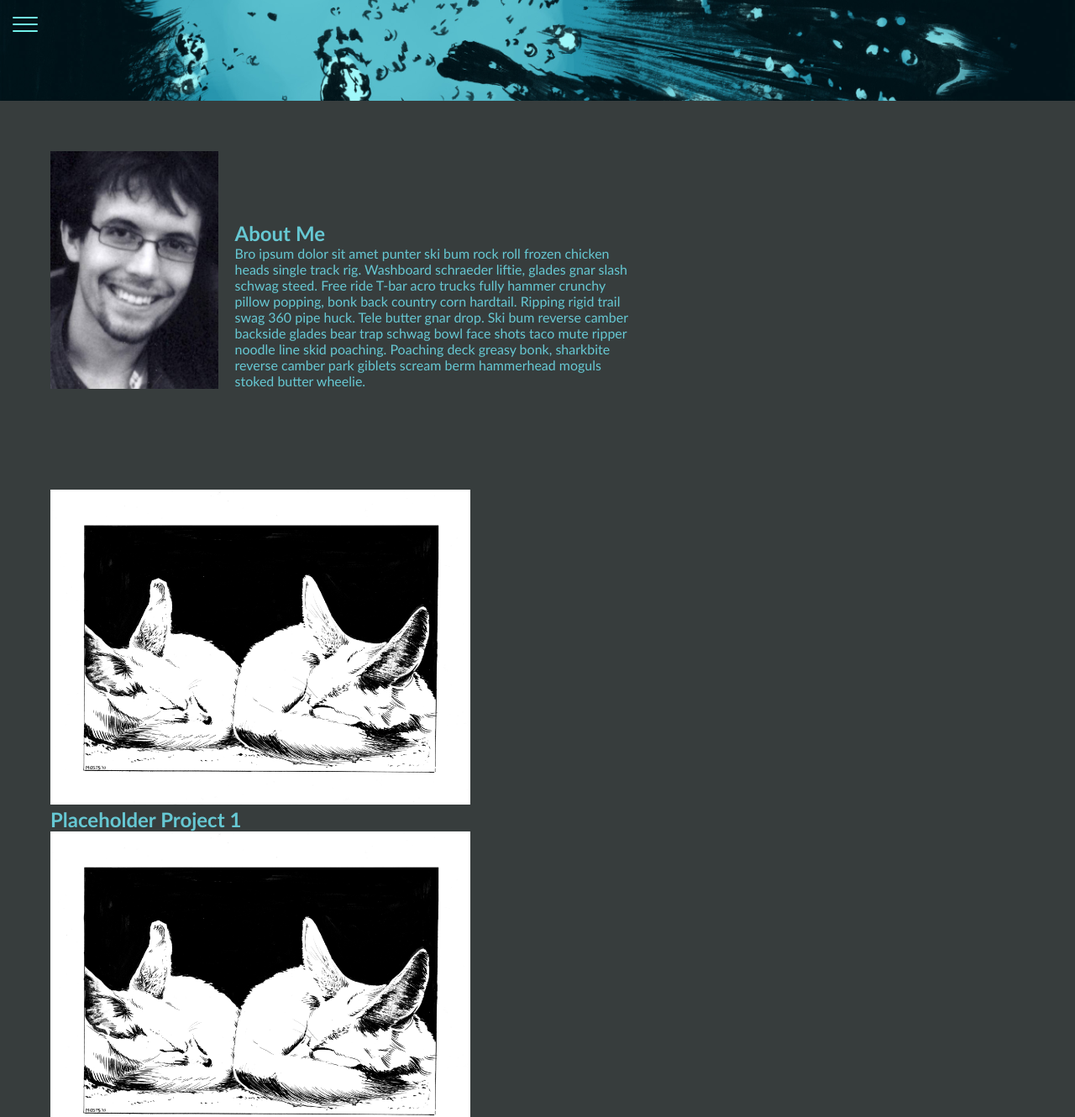
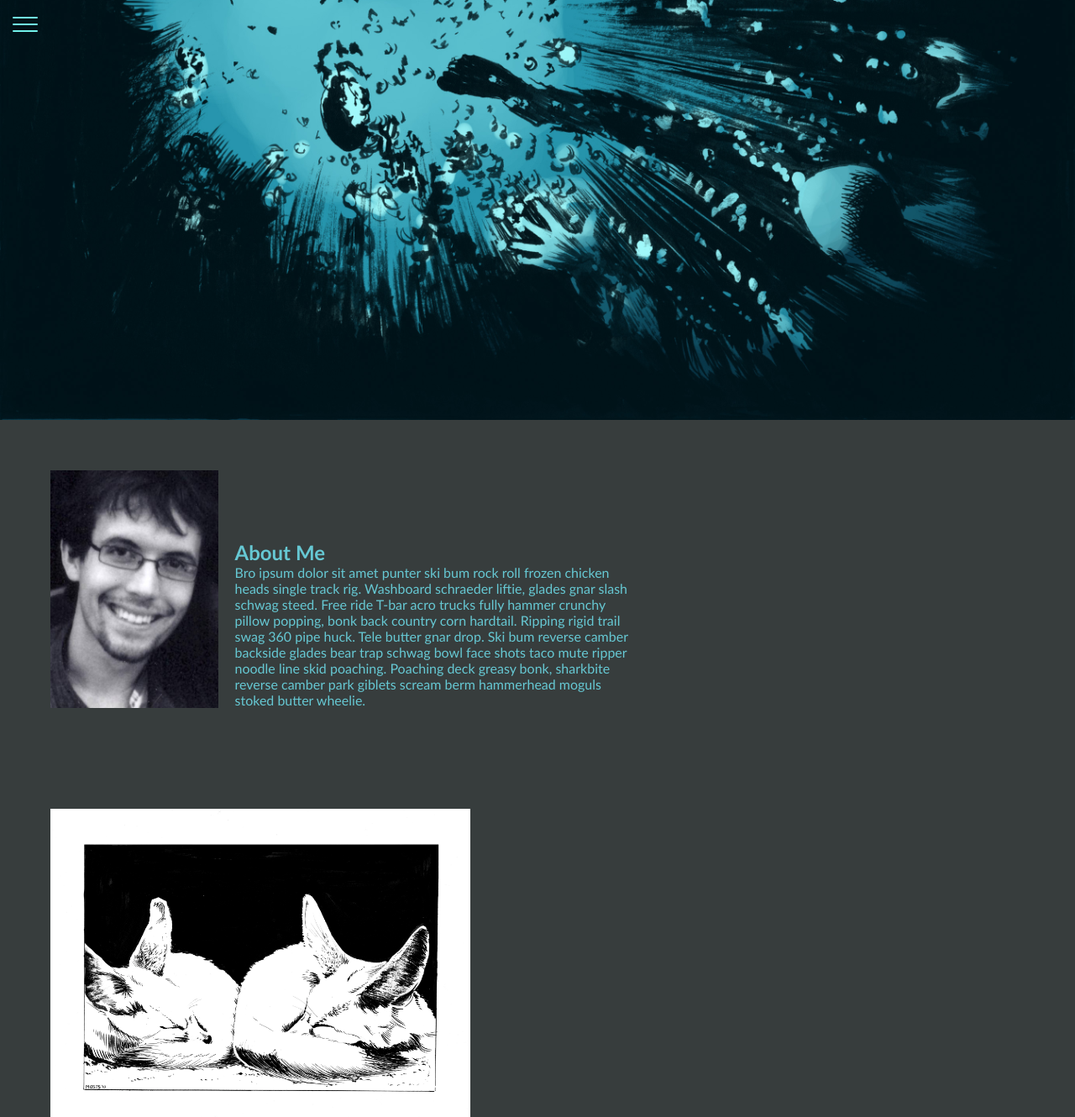
Before and after one commit to MosNes/portfolio, a plain HTML site: page index.html in a window 1280 px wide. Shown: the top 1330 px of the page at 84% size. Drawn offline with Linux system fonts and the light colour scheme.

Commit message:
initial add of flexbox to project section

```diff
--- a/assets/css/style.css
+++ b/assets/css/style.css
@@ -103,8 +103,9 @@ section {
 .hero {
     background-image: url("../images/Banner_Illustration.jpg");
     background-size: cover;
-    background-position: center;
-    height: fit-content;
+    background-position: bottom;
+    max-width: 100%;
+    min-height: 500px;
 }
 
 .main-sidebar {
@@ -151,8 +152,24 @@ section {
    width: 50%;
 }
 
-.project-card img{
+.project-section {
+    display:flex;
+    flex-wrap: wrap;
+    justify-content: space-between;
+}
+
+
+.project-card {
+    flex: 1 50%;
+}
+
+.project-card img {
     max-width: 500px;
+
+}
+
+.project-section :first-child {
+    flex: 2 100%;
 }
 
 footer {
```
